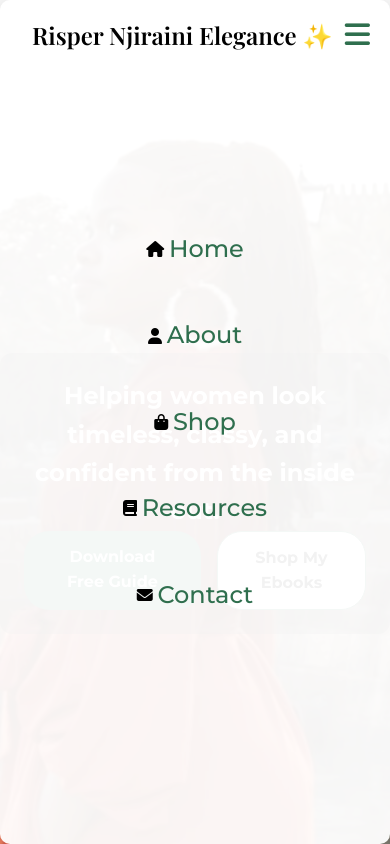
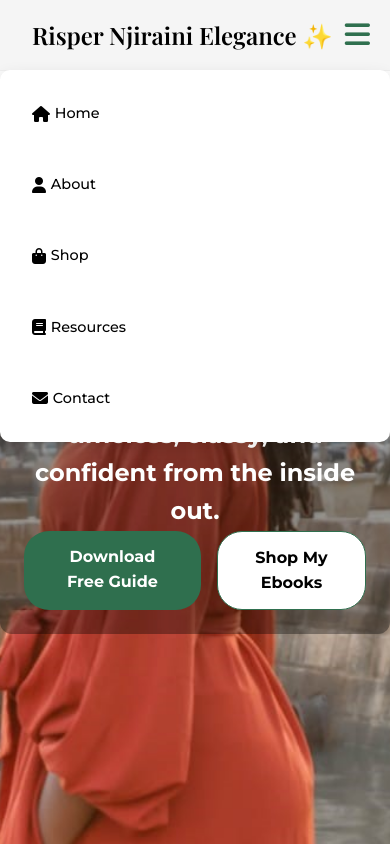
Before and after one commit to Eugene849/Risper-elegance, a plain HTML site: page Risper website/index.html in a window 390 px wide. Both pictures are taken after a click on the element 357 px from the left and 35 px from the top of the page. Shown: the top 844 px of the page. Drawn offline with nearby package versions, Linux system fonts and the light colour scheme.

Commit message:
Add files via upload

```diff
--- a/Risper website/style.css
+++ b/Risper website/style.css
@@ -1098,22 +1098,19 @@ body.contact-page {
 
 /* ===== MOBILE NAVBAR ===== */
 @media (max-width: 768px) {
-  /* Navbar base */
   .navbar {
     position: relative;
     padding: 1rem 2rem;
   }
 
-  /* Logo stays on top */
   .logo {
     font-size: 1.5rem;
     font-weight: 600;
     color: #000;
+    z-index: 1200;
     position: relative;
-    z-index: 1300; /* above overlay */
   }
 
-  /* Hamburger icon */
   .hamburger {
     position: absolute;
     right: 20px;
@@ -1122,50 +1119,47 @@ body.contact-page {
     font-size: 1.8rem;
     cursor: pointer;
     color: #2f6f4e;
-    z-index: 1400; /* above everything */
+    z-index: 1300;
   }
 
-  /* Nav links overlay */
   .nav-links {
-    position: fixed;
-    top: 0;
-    left: -100%; /* hidden offscreen */
+    position: absolute;
+    top: 100%; /* slide below navbar */
+    left: 0;
     width: 100%;
-    height: 100%;
-    display: flex;
+    background: #ffffff;
     flex-direction: column;
-    justify-content: center;
-    align-items: center;
-    gap: 2rem;
-    background: rgba(255,255,255,0.95); /* semi-transparent overlay */
-    transition: left 0.3s ease;
-    z-index: 1200; /* below hamburger and logo */
+    gap: 1rem;
+    padding: 1rem 2rem;
+    border-bottom-left-radius: 10px;
+    border-bottom-right-radius: 10px;
+    box-shadow: 0 5px 15px rgba(0,0,0,0.1);
+    transform: translateY(-20px);
+    opacity: 0;
+    pointer-events: none;
+    transition: all 0.3s ease;
+    z-index: 1200;
   }
 
-  /* Active state */
   .nav-links.active {
-    left: 0; /* slide in overlay */
+    transform: translateY(0);
+    opacity: 1;
+    pointer-events: auto;
   }
 
-  /* Links styling */
+  /* Remove any background color on tap */
   .nav-links a {
+  padding: 1rem 0;
+  border: none;           /* remove any border highlight */
+  background: transparent; /* remove touch color */
+}
+
+.nav-links a:focus,
+.nav-links a:active {
+  outline: none;           /* remove default focus outline */
+  background: transparent; /* remove the color that appears on click */
+}
+  .nav-links a:hover {
     color: #2f6f4e;
-    font-size: 1.5rem;
-    text-decoration: none;
-    background: transparent;
-    outline: none;
-    border: none;
-  }
-
-  /* Remove tap highlight / background */
-  .nav-links a:focus,
-  .nav-links a:active {
-    background: transparent;
-    outline: none;
-  }
-
-  /* Optional hover color */
-  .nav-links a:hover {
-    color: #1e4631;
   }
 }
```
Also changed, not shown: Risper website/index.html (+5 -5 lines).
